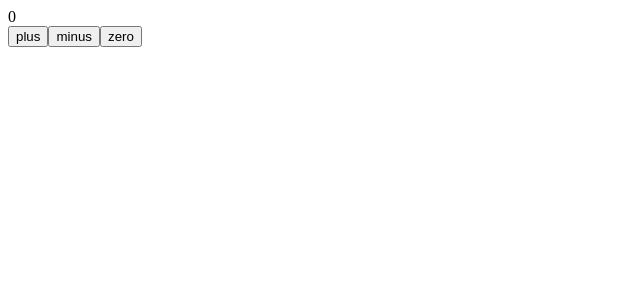
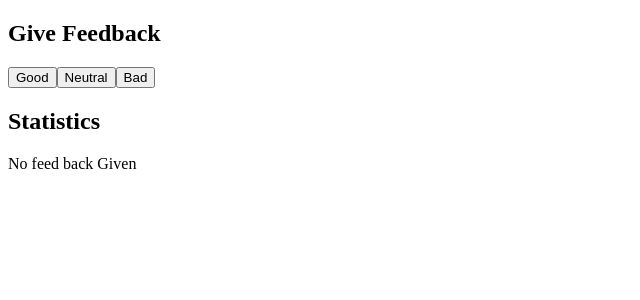
Before and after one commit to minhqtran/part1-, a React (Vite) app: page / in a window 1280 px wide. Shown: the top 300 px of the page, without its empty margins (0-640 px from the left). Built offline with nearby package versions, Linux system fonts and the light colour scheme.

Commit message:
Finish 1.10

```diff
--- a/src/App.jsx
+++ b/src/App.jsx
@@ -1,39 +1,76 @@
 import { useState } from "react";
 
-const Display = (props) => {
-  return <div>{props.counter}</div>;
-};
+const Button = ({ handleClick, text }) => (
+  <button onClick={handleClick}>{text}</button>
+);
 
-const Button = (props) => {
-  return <button onClick={props.onClick}>{props.text}</button>;
+const StatisticLine = ({ text, value }) => (
+  <p>
+    {text} : {value}
+  </p>
+);
+
+const Statistics = ({ good, bad, neutral, average, all }) => {
+  if (all === 0) {
+    return (
+      <>
+        <h2>Statistics</h2>
+        <p>No feed back Given</p>
+      </>
+    );
+  }
+
+  return (
+    <>
+      <h2>Statistics</h2>
+      <StatisticLine text="Good" value={good} />
+      <StatisticLine text="Neutral" value={neutral} />
+      <StatisticLine text="Bad" value={bad} />
+      <StatisticLine text="Total" value={all} />
+      <StatisticLine text="Average" value={average / all} />
+      <StatisticLine text="Positive" value={good / all} />
+    </>
+  );
 };
 
 const App = () => {
-  const [counter, setCounter] = useState(0);
-  console.log("rendering with counter value", counter);
+  const [good, setGood] = useState(0);
+  const [neutral, setNeutral] = useState(0);
+  const [bad, setBad] = useState(0);
+  const [all, setAll] = useState(0);
+  const [average, setAverage] = useState(0);
 
-  const increaseByOne = () => {
-    console.log("increasing, value before", counter);
-    setCounter(counter + 1);
+  const handleGood = () => {
+    console.log("good selected");
+    setGood(good + 1);
+    setAll(all + 1);
+    setAverage(average + 1);
+  };
+  const handleNeutral = () => {
+    console.log("neutral selected");
+    setNeutral(neutral + 1);
+    setAll(all + 1);
+  };
+  const handleBad = () => {
+    console.log("bad selected");
+    setBad(bad + 1);
+    setAll(all + 1);
+    setAverage(average - 1);
   };
 
-  const decreaseByOne = () => {
-    console.log("decreasing, value before", value);
-    setCounter(counter - 1);
-  };
-
-  const setToZero = () => {
-    console.log("resetting to zero, value before", counter);
-    setCounter(0);
-  };
-
-  console.log("rendering...", counter);
   return (
     <div>
-      <Display counter={counter} />
-      <Button onClick={increaseByOne} text="plus" />
-      <Button onClick={decreaseByOne} text="minus" />
-      <Button onClick={setToZero} text="zero" />
+      <h2>Give Feedback</h2>
+      <Button handleClick={handleGood} text={"Good"} />
+      <Button handleClick={handleNeutral} text={"Neutral"} />
+      <Button handleClick={handleBad} text={"Bad"} />
+      <Statistics
+        good={good}
+        bad={bad}
+        neutral={neutral}
+        all={all}
+        average={average}
+      />
     </div>
   );
 };
```
